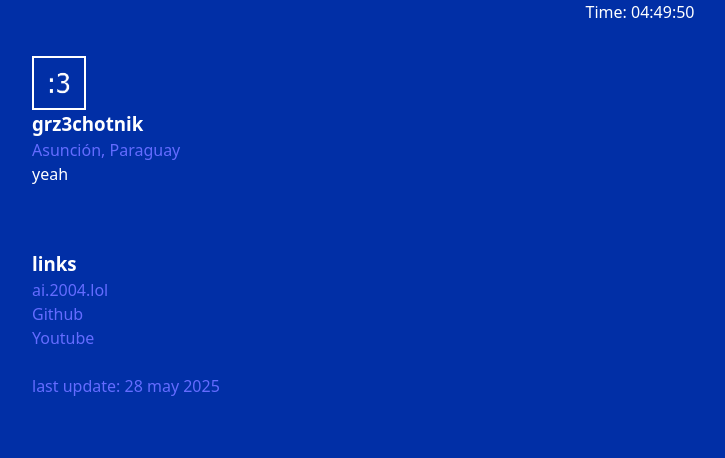
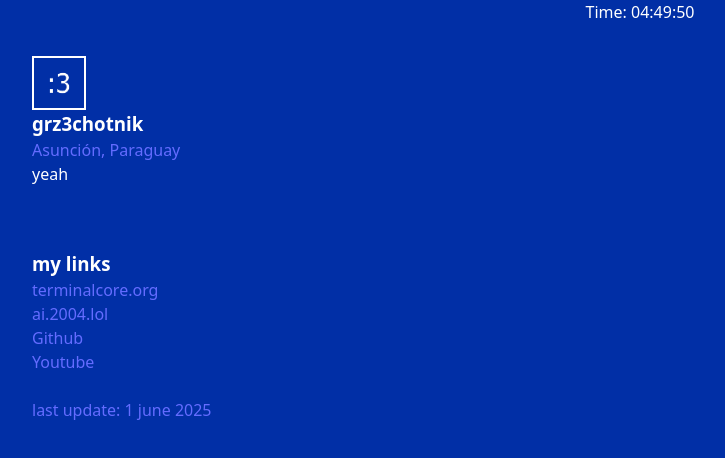
Before and after one commit to grz3chotnik/2004.lol, a React (Vite) app: page / in a window 1280 px wide. Shown: the top 458 px of the page, without its empty margins (0-725 px from the left). Built offline with nearby package versions, Linux system fonts and the light colour scheme.

Commit message:
updated links

```diff
--- a/src/Card.jsx
+++ b/src/Card.jsx
@@ -15,9 +15,9 @@ function Card() {
             <p> yeah</p>
         </div>
         <div className={"bob"}>
-            <h3>links</h3>
+            <h3>my links</h3>
 
-
+            <a href={"https://terminalcore.org"}>terminalcore.org</a>
             <a href={"https://ai.2004.lol"}>ai.2004.lol</a>
             <a href={"https://github.com/grz3chotnik"}>Github</a>
             <a href={"https://www.youtube.com/@grz3chotnik"}>Youtube</a>
@@ -25,7 +25,7 @@ function Card() {
 <br/>
             {/*<h3>discord bot</h3>*/}
             {/*<Link to="/bot-page">Link</Link> <br/>*/}
-            <p className={"bluer"}>last update: 28 may 2025</p>
+            <p className={"bluer"}>last update: 1 june 2025</p>
 
         </div>
 
```
